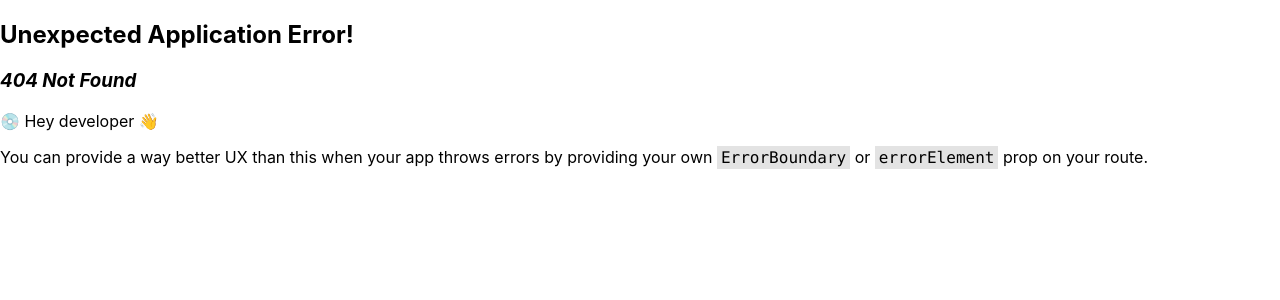
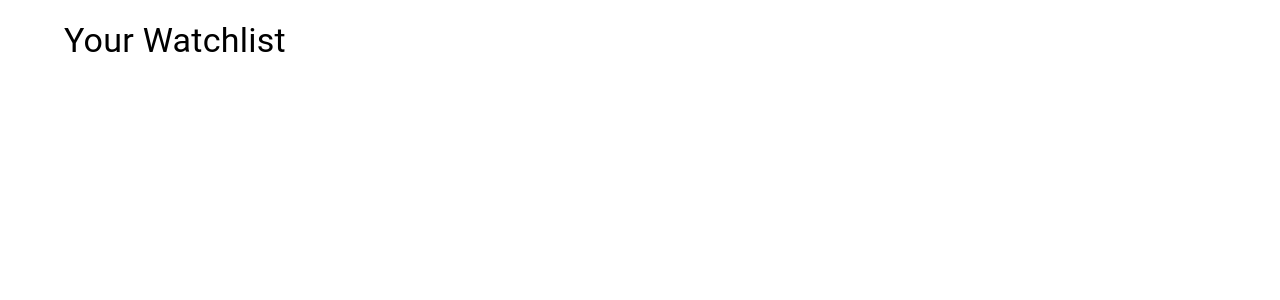
Before and after one commit to jalajdeveloper/net-prime, a React (Create React App) app: page /watchlist in a window 1280 px wide. Before the commit this address had no page. Shown: the top 300 px of the page. Built offline with nearby package versions, Linux system fonts and the light colour scheme.

Commit message:
added watchlist page

```diff
--- a/src/components/FilterBoxs/FilterBoxs.view.tsx
+++ b/src/components/FilterBoxs/FilterBoxs.view.tsx
@@ -39,18 +39,19 @@ const FilterBoxs = () => {
     );
     return null;
   };
-
   const Orderpayload = order === 'as' ? { order: 'de' } : { order: 'as' };
-
   return (
     <Box
       sx={{
-        position: 'sticky',
+        position: 'fixed',
         display: 'flex',
-        marginTop: 2,
+        width: '100%',
         marginBottom: 2,
         justifyContent: 'center',
+        backgroundColor: 'white',
+        paddingBottom: '5px',
         gap: '2%',
+        zIndex: '1',
       }}
       role="mainfilterbox"
     >
--- a/src/components/LoadingAndError/LoadingAndError.view.tsx
+++ b/src/components/LoadingAndError/LoadingAndError.view.tsx
@@ -23,7 +23,7 @@ const LoadingAndError = (props: loadingAndErrorType) => {
         role="loading-element"
       >
         <CircularProgress
-          size={componentName === 'tiles' ? 30 : 150}
+          size={componentName === 'tiles' ? 30 : 50}
           role="loader"
         />
       </Box>
--- a/src/components/MovieTiles/MovieTiles.view.tsx
+++ b/src/components/MovieTiles/MovieTiles.view.tsx
@@ -36,13 +36,6 @@ const MovieTiles = (props: movieType) => {
     loading: false,
     error: false,
   });
-
-  const addMovieToWatchList = (id: number) => {
-    setIsInWatchList(true);
-    addToWatchList(id).then((res: AxiosResponse) => {
-      setIsInWatchList(res?.data.movieExist as boolean);
-    });
-  };
   function sliceTextTo150Words(text: string) {
     text = text.trim();
     const words = text.split(' ');
@@ -111,26 +104,6 @@ const MovieTiles = (props: movieType) => {
       <CardActions
         sx={{ position: 'absolute !important', bottom: '0 !important' }}
       >
-        <LoadingAndError
-          loading={state.loading}
-          error={state.error}
-          page={0}
-          componentName={'tiles'}
-        >
-          {isInWatchList ? (
-            <Button size="small" data-testid="test-watched-button">
-              Watched
-            </Button>
-          ) : (
-            <Button
-              size="small"
-              onClick={() => addMovieToWatchList(Id)}
-              data-testid="test-watched-button"
-            >
-              Add In Watched
-            </Button>
-          )}
-        </LoadingAndError>
         <Link to={`movie-details/${Id}`}>
           <Button size="small">See More</Button>
         </Link>
--- a/src/pages/MovieDetailPage/MovieDetail.page.tsx
+++ b/src/pages/MovieDetailPage/MovieDetail.page.tsx
@@ -6,8 +6,9 @@ import { Box } from '@mui/material';
 import { loadingAndState } from '../../types';
 import { movieType } from '../../types';
 import { AxiosResponse } from 'axios';
-import { CardMedia, Typography } from '@mui/material';
+import { CardMedia, Typography, Button } from '@mui/material';
 import LoadingAndError from '../../components/LoadingAndError';
+import { addToWatchList, checkWatchList } from '../../services/Apis/movies';
 
 const MovieDetail = () => {
   const { movieId } = useParams();
@@ -15,13 +16,14 @@ const MovieDetail = () => {
     loading: false,
     error: false,
   });
+  const [isInWatchList, setIsInWatchList] = useState<boolean>(false);
+  const [movie, setMovie] = useState<movieType>();
 
-  const [movie, setMovie] = useState<movieType>();
   useEffect(() => {
     setState((prv: loadingAndState) => ({ ...prv, loading: true }));
     getMovieDetail(movieId)
       .then((res: AxiosResponse) => {
-        setMovie(res.data.result)
+        setMovie(res.data.result);
       })
       .catch(() => {
         setState((prv: loadingAndState) => ({ ...prv, error: true }));
@@ -30,6 +32,26 @@ const MovieDetail = () => {
         setState((prv: loadingAndState) => ({ ...prv, loading: false }));
       });
   }, []);
+  useEffect(() => {
+    setState((prv: loadingAndState) => ({ ...prv, loading: true }));
+    checkWatchList(movieId)
+      .then((res: AxiosResponse) =>
+        setIsInWatchList(res?.data.movieExist as boolean)
+      )
+      .catch(() => {
+        setState((prv: loadingAndState) => ({ ...prv, error: true }));
+      })
+      .finally(() => {
+        setState((prv: loadingAndState) => ({ ...prv, loading: false }));
+      });
+  }, []);
+
+  const addMovieToWatchList = () => {
+    setIsInWatchList(true);
+    addToWatchList(movieId).then((res: AxiosResponse) => {
+      setIsInWatchList(res?.data.movieExist as boolean);
+    });
+  };
 
   return (
     <LoadingAndError error={state.error} loading={state.loading} page={0}>
@@ -59,6 +81,21 @@ const MovieDetail = () => {
           >
             {movie?.original_title}
           </Typography>
+
+          {isInWatchList ? (
+            <Button size="small" data-testid="test-watched-button">
+              <Typography variant="h3">Watched</Typography>
+            </Button>
+          ) : (
+            <Button
+              size="large"
+              onClick={() => addMovieToWatchList()}
+              data-testid="test-watched-button"
+            >
+              <Typography variant="h5">Add In Watched</Typography>
+            </Button>
+          )}
+
           <Typography
             variant="h4"
             color="text.secondary"
--- a/src/pages/Movies/Movies.page.tsx
+++ b/src/pages/Movies/Movies.page.tsx
@@ -1,17 +1,16 @@
-
-import React from "react";
-import { Box, CircularProgress } from "@mui/material";
-import { AxiosResponse , AxiosError} from "axios";
-import { getMovies } from "../../services/Apis/movies";
-import { useEffect, useState, useMemo } from "react";
-import LoadingAndError from "../../components/LoadingAndError";
-import MovieTiles from "../../components/MovieTiles";
-import { movieType } from "../../types";
-import { useDispatch, useSelector } from "react-redux";
-import { RootState, AppDispatch } from "../../redux/store";
-import { addMovies } from "../../redux/slices/movies.slice";
-import FilterBoxs from "../../components/FilterBoxs";
-import { loadingAndState } from "../../types";
+import React from 'react';
+import { Box, CircularProgress } from '@mui/material';
+import { AxiosResponse, AxiosError } from 'axios';
+import { getMovies } from '../../services/Apis/movies';
+import { useEffect, useState, useMemo } from 'react';
+import LoadingAndError from '../../components/LoadingAndError';
+import MovieTiles from '../../components/MovieTiles';
+import { movieType } from '../../types';
+import { useDispatch, useSelector } from 'react-redux';
+import { RootState, AppDispatch } from '../../redux/store';
+import { addMovies } from '../../redux/slices/movies.slice';
+import FilterBoxs from '../../components/FilterBoxs';
+import { loadingAndState } from '../../types';
 
 const Movies = () => {
   const {
@@ -39,7 +38,7 @@ const Movies = () => {
     setState((prv: loadingAndState) => ({ ...prv, loading: true }));
     getMovies(page)
       .then((res: AxiosResponse) => {
-        console.log(res)
+        console.log(res);
         dispatch(addMovies(res.data.results));
       })
       .catch((err: AxiosError) => {
@@ -56,7 +55,6 @@ const Movies = () => {
       if (movieLanguage === 'all') {
         return allMovies;
       }
-
       for (let i = 0; i < allMovies.length; i++) {
         const movie: movieType = allMovies[i];
         if (movie.original_language === movieLanguage) {
@@ -89,7 +87,7 @@ const Movies = () => {
     if (page > 1 && state.loading) {
       return (
         <Box sx={{ display: 'flex', justifyContent: 'center' }}>
-          <CircularProgress size="6rem" />
+          <CircularProgress size="3rem" />
         </Box>
       );
     }
--- /dev/null
+++ b/src/pages/watchlist/MoviesWatchList.tsx
@@ -0,0 +1,35 @@
+import { Box } from '@mui/material';
+import { Typography } from '@mui/material';
+// import MovieTiles from '../../components/MovieTiles';
+
+const MoviesWatchList = () => {
+  return (
+    <Box
+      sx={{
+        display: 'flex',
+        flexWrap: 'wrap',
+        gap: '2%',
+        paddingLeft: '5%',
+        paddingRight: '10%',
+        paddingTop: '20px',
+      }}
+      data-testid="moviesDetailsBox"
+    >
+      <Box>
+        <Typography variant="h4">Your Watchlist</Typography>
+      </Box>
+      <Box
+        sx={{
+          display: 'flex',
+          flexWrap: 'wrap',
+          gap: '1%',
+          paddingLeft: '2%',
+          paddingRight: '2%',
+        }}
+      >
+        {/* <MovieTiles/> */}
+      </Box>
+    </Box>
+  );
+};
+export default MoviesWatchList;
--- /dev/null
+++ b/src/pages/watchlist/index.ts
@@ -0,0 +1 @@
+export { default } from './MoviesWatchList';
--- a/src/routes/App.route.tsx
+++ b/src/routes/App.route.tsx
@@ -1,6 +1,7 @@
 import { createBrowserRouter } from 'react-router-dom';
 import Movies from '../pages/Movies';
 import MovieDetail from '../pages/MovieDetailPage';
+import MoviesWatchList from '../pages/watchlist/MoviesWatchList';
 
 export default createBrowserRouter([
   {
@@ -11,4 +12,8 @@ export default createBrowserRouter([
     path: 'movie-details/:movieId',
     element: <MovieDetail />,
   },
+  {
+    path: 'watchlist',
+    element: <MoviesWatchList />,
+  },
 ]);
--- a/src/services/Apis/movies.ts
+++ b/src/services/Apis/movies.ts
@@ -1,31 +1,29 @@
-import { backEndInstace } from "..";
-import { watchListEndPoints } from "../../types";
-import { watchListRes } from "../../types";
+import { backEndInstace } from '..';
+import { watchListEndPoints } from '../../types';
+import { watchListRes } from '../../types';
 
 const endPoints: watchListEndPoints = {
-  addToWatchList: "movies/add-to-watch-list",
-  checkWatchList: "movies/check-watch-list",
-  getMoviesPage: "tmdb/movies/get-movies",
-  movieDetails: "tmdb/movies/get-movie-details"
+  addToWatchList: 'movies/add-to-watch-list',
+  checkWatchList: 'movies/check-watch-list',
+  getMoviesPage: 'tmdb/movies/get-movies',
+  movieDetails: 'tmdb/movies/get-movie-details',
 };
-
-
 
 export const getMovies = (pageNum = 1) => {
   return backEndInstace.get(`${endPoints.getMoviesPage}/${pageNum}`);
 };
 
-export const getMovieDetail = (movieId: number | undefined | string ) => {
-  return backEndInstace.get(`${endPoints.movieDetails}/${movieId}`)
+export const getMovieDetail = (movieId: number | undefined | string) => {
+  return backEndInstace.get(`${endPoints.movieDetails}/${movieId}`);
 };
 
-export const addToWatchList = (movieId = 619329) => {
+export const addToWatchList = (movieId: number | unknown = 619329) => {
   return backEndInstace.post<watchListRes>(endPoints.addToWatchList, {
     movieId,
   });
 };
 
-export const checkWatchList = (movieId = 988165) => {
+export const checkWatchList = (movieId: unknown | number = 988165) => {
   return backEndInstace.get<watchListRes>(
     `${endPoints.checkWatchList}/${movieId}`
   );
--- a/src/services/index.ts
+++ b/src/services/index.ts
@@ -1,5 +1,4 @@
 import axios from 'axios';
-
 
 export const backEndInstace = axios.create({
   baseURL: `${process.env.REACT_APP_BACKEND_BASE_URL}`,
```
Also changed, not shown: src/types/watchlist.type.ts (+6 -7 lines), 1 other file (tests, documents, lock files or other folders).
